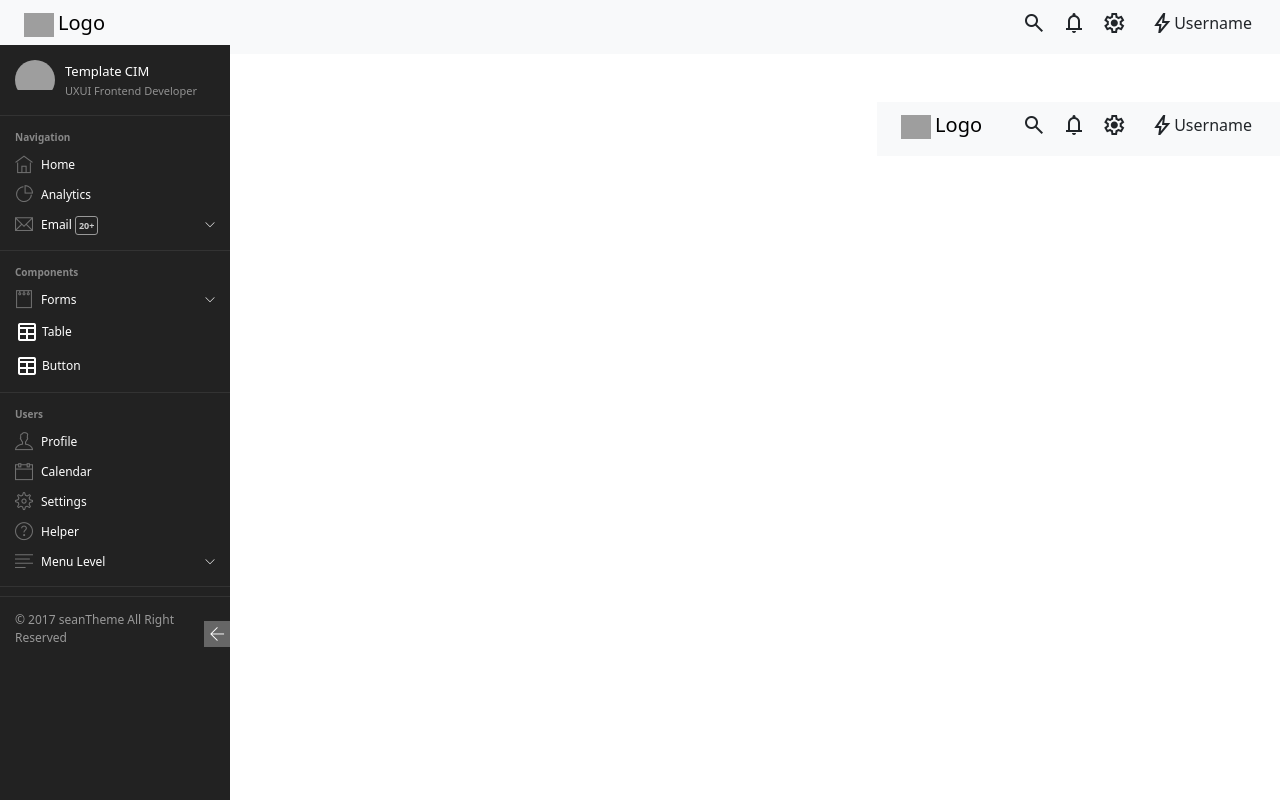
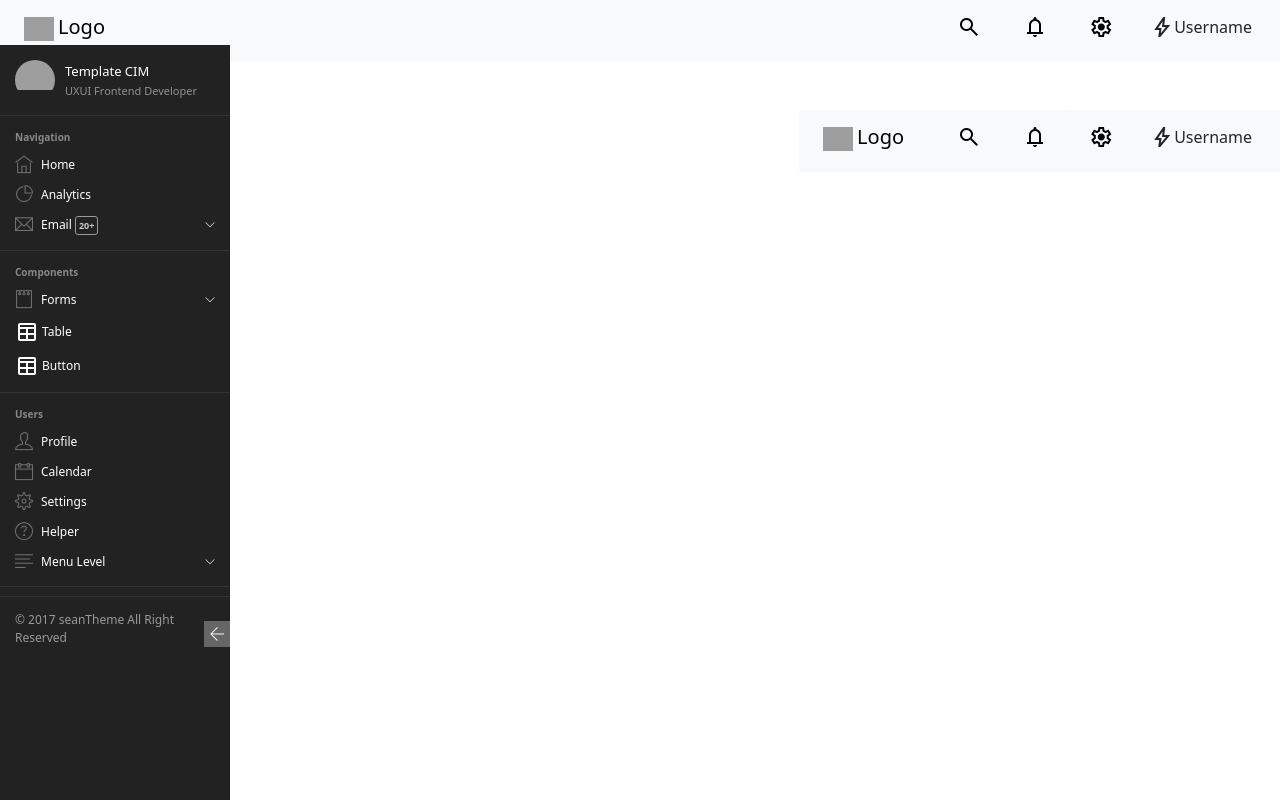
Before and after one commit to quang1xc/Template-CIM, an Angular app: page /header in a window 1280 px wide. Built offline with nearby package versions, Linux system fonts and the light colour scheme; grey boxes are pictures that could not be loaded.

Commit message:
feat(HeaderTemplate): add header template

```diff
--- a/src/app/layouts/header/header.template.html
+++ b/src/app/layouts/header/header.template.html
@@ -15,12 +15,12 @@
       </div>
       <div class="header-right d-flex justify-content-center">
         <ul class="navbar-nav me-auto mb-2 mb-lg-0">
-          <li class="nav-item">
+          <li class="btn btn-light nav-item">
             <div>
               <span class="material-symbols-outlined p-2">search</span>
             </div>
           </li>
-          <li class="nav-item">
+          <li class="btn btn-light nav-item">
             <div class="dropdown">
                 <span role=button aria-expanded="false" data-bs-toggle="dropdown"
                       class="material-symbols-outlined p-2">
@@ -38,7 +38,7 @@
             </div>
           </li>
 
-          <li class="nav-item">
+          <li class="btn btn-light nav-item">
             <span class="material-symbols-outlined p-2 ">settings</span>
           </li>
         </ul>
```
